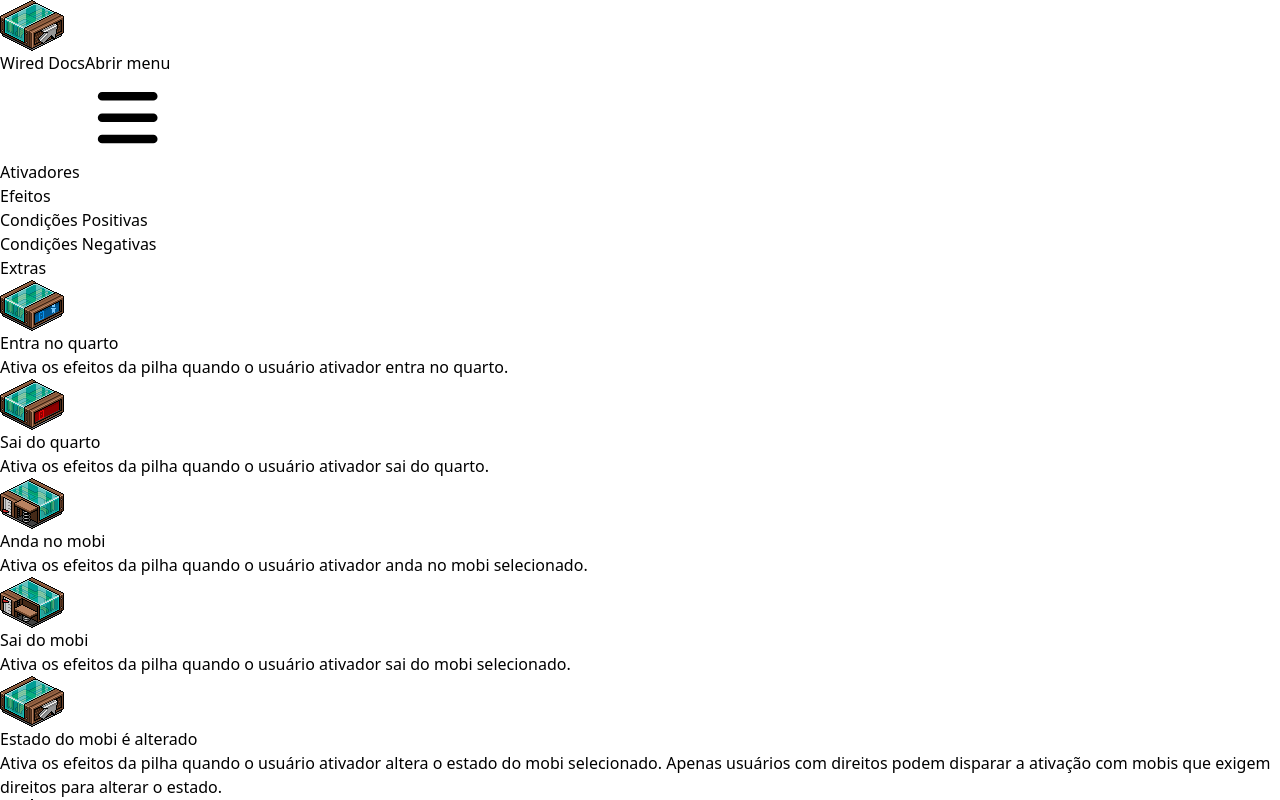
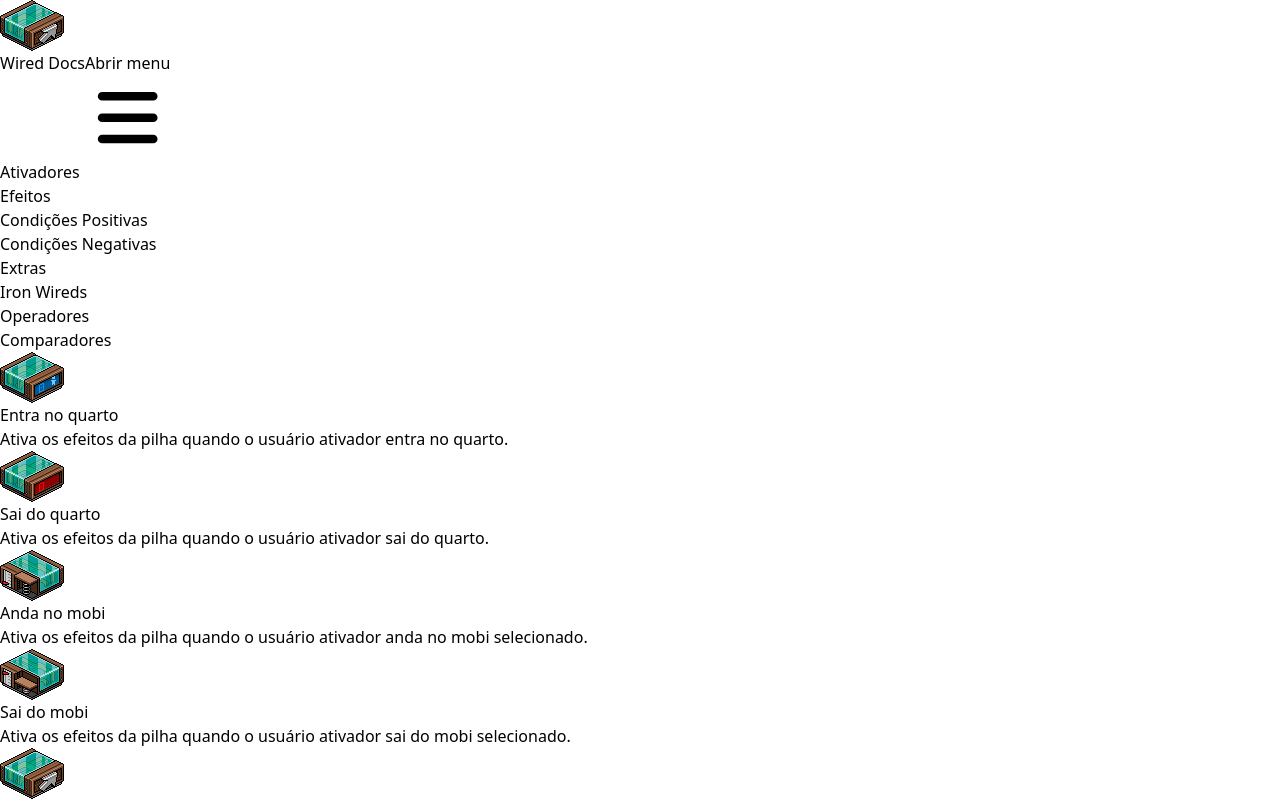
Before and after one commit to rodrigofplourenco/wired-docs, a React (Vite) app: page / in a window 1280 px wide. Shown: the top 800 px of the page. Built offline with nearby package versions, Linux system fonts and the light colour scheme.

Commit message:
Added wireds

```diff
--- a/src/App.tsx
+++ b/src/App.tsx
@@ -21,6 +21,9 @@ function App() {
     else if (wiredType === "condicoes positivas") return "cond_positiva";
     else if (wiredType === "condicoes negativas") return "cond_negativa";
     else if (wiredType === "extras") return "extra";
+    else if (wiredType === "operadores") return "operador";
+    else if (wiredType === "iron wireds") return "iron";
+    else if (wiredType === "comparadores") return "comparador";
   }
 
   function changeWiredType(wiredType: IWiredType) {
--- a/src/components/Navbar.tsx
+++ b/src/components/Navbar.tsx
@@ -51,6 +51,24 @@ export default function Navbar({ changeWiredType }: INavbarProps) {
                 Extras
               </a>
             </li>
+
+            <li onClick={() => changeWiredType("iron wireds")}>
+              <a className="cursor-pointer block py-2 pr-4 pl-3 text-gray-700 rounded hover:bg-gray-100 md:hover:bg-transparent md:border-0 md:hover:text-blue-700 md:p-0 dark:text-gray-400 md:dark:hover:text-white dark:hover:bg-gray-700 dark:hover:text-white md:dark:hover:bg-transparent">
+                Iron Wireds
+              </a>
+            </li>
+
+            <li onClick={() => changeWiredType("operadores")}>
+              <a className="cursor-pointer block py-2 pr-4 pl-3 text-gray-700 rounded hover:bg-gray-100 md:hover:bg-transparent md:border-0 md:hover:text-blue-700 md:p-0 dark:text-gray-400 md:dark:hover:text-white dark:hover:bg-gray-700 dark:hover:text-white md:dark:hover:bg-transparent">
+                Operadores
+              </a>
+            </li>
+
+            <li onClick={() => changeWiredType("comparadores")}>
+              <a className="cursor-pointer block py-2 pr-4 pl-3 text-gray-700 rounded hover:bg-gray-100 md:hover:bg-transparent md:border-0 md:hover:text-blue-700 md:p-0 dark:text-gray-400 md:dark:hover:text-white dark:hover:bg-gray-700 dark:hover:text-white md:dark:hover:bg-transparent">
+                Comparadores
+              </a>
+            </li>
           </ul>
         </div>
       </div>
```
